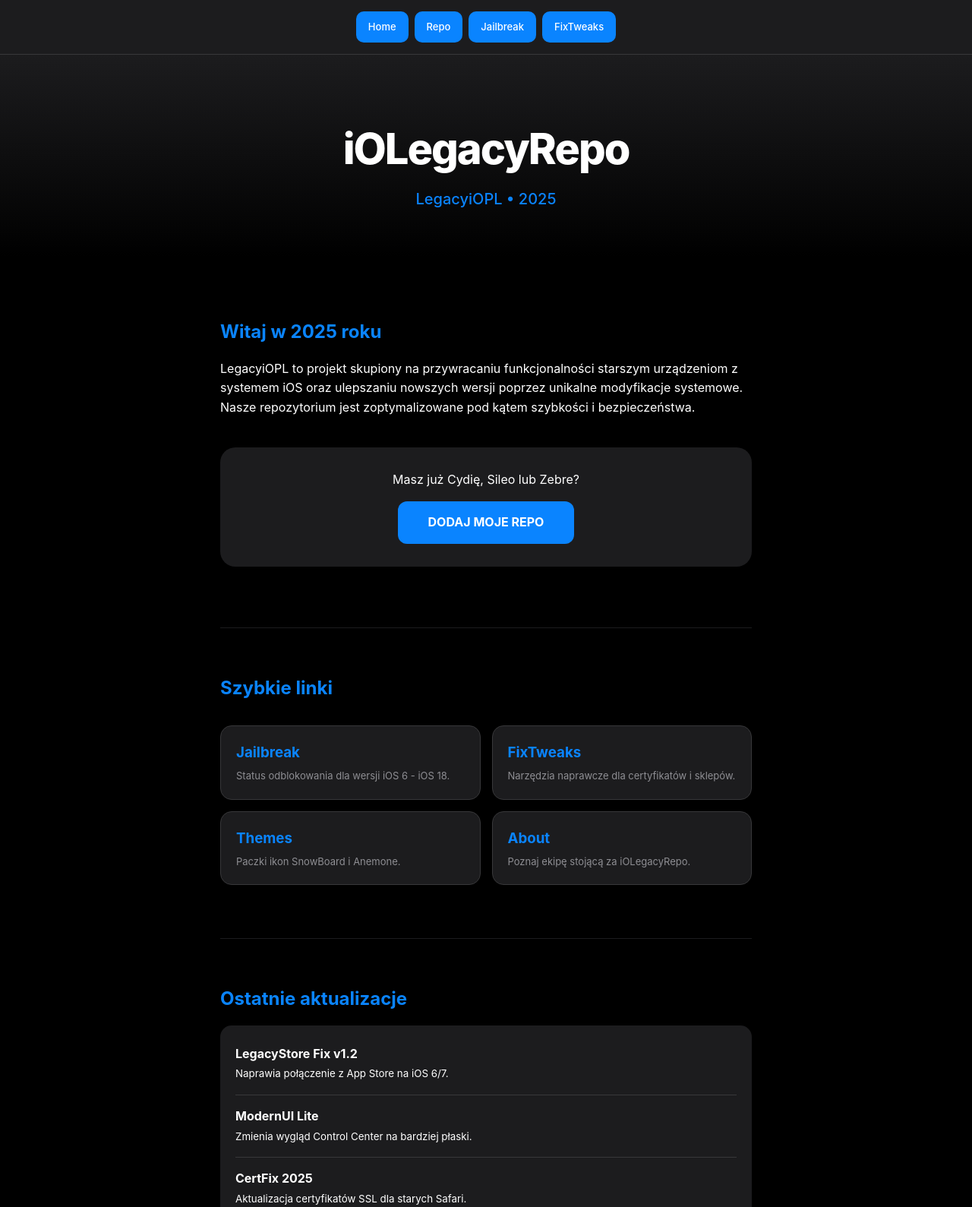
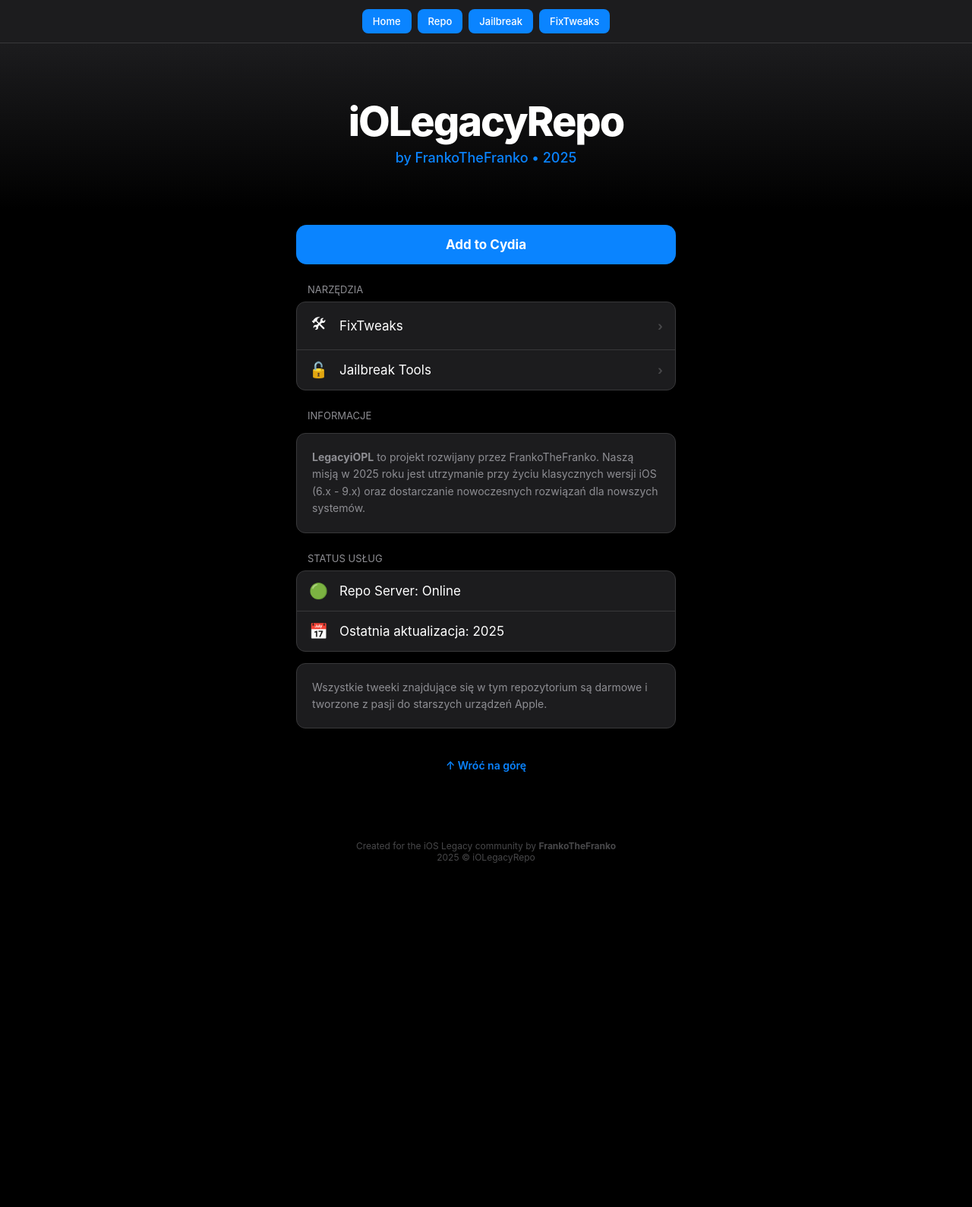
Before and after one commit to FrankoTheFranko/iOLegacyPL, a plain HTML site: page Home/index.html in a window 1280 px wide. Shown: the top 1589 px of the page at 76% size. After the commit the page ends 1176 px from the top, so only its background shows below. Drawn offline with Linux system fonts and the light colour scheme.

Commit message:
Refactor index.html with new styles and content
Updated the title and various styles in index.html. Changed navigation button classes and added new sections for information and status.

```diff
--- a/Home/index.html
+++ b/Home/index.html
@@ -3,167 +3,146 @@
 <head>
     <meta charset="UTF-8">
     <meta name="viewport" content="width=device-width, initial-scale=1.0">
-    <title>iOLegacyRepo | LegacyiOPL</title>
+    <title>iOLegacyRepo | FrankoTheFranko</title>
     <style>
-        /* Płynne przewijanie */
+        :root {
+            --ios-blue: #0A84FF;
+            --bg-color: #000000;
+            --card-bg: #1C1C1E;
+            --border-color: #38383A;
+            --text-main: #FFFFFF;
+            --text-sub: #8E8E93;
+        }
+
         html { scroll-behavior: smooth; }
 
         body {
             font-family: -apple-system, BlinkMacSystemFont, "Segoe UI", Roboto, Helvetica, Arial, sans-serif;
-            background-color: #000000;
+            background-color: var(--bg-color);
             margin: 0;
-            padding: 0;
-            color: #ffffff;
-            line-height: 1.6;
+            display: flex;
+            flex-direction: column;
+            align-items: center;
+            color: var(--text-main);
         }
 
-        /* Menu górne */
+        /* Pasek nawigacji */
         header {
-            background-color: #1c1c1e;
-            padding: 15px 0;
+            width: 100%;
+            background-color: var(--card-bg);
+            padding: 12px 0;
             text-align: center;
-            border-bottom: 1px solid #38383a;
+            border-bottom: 1px solid var(--border-color);
             position: sticky;
             top: 0;
             z-index: 1000;
         }
 
-        nav {
-            display: flex;
-            justify-content: center;
-            gap: 8px;
-            flex-wrap: wrap;
-        }
+        nav { display: flex; justify-content: center; gap: 8px; }
 
-        .nav-button {
-            background-color: #0a84ff;
+        .nav-btn {
+            background-color: var(--ios-blue);
             color: white;
             text-decoration: none;
-            padding: 10px 16px;
-            border-radius: 10px;
+            padding: 8px 14px;
+            border-radius: 8px;
+            font-size: 13px;
             font-weight: 500;
-            font-size: 13px;
         }
 
         /* Hero Section */
         .hero {
-            padding: 80px 20px 40px;
+            width: 100%;
+            padding: 70px 0 40px;
             text-align: center;
-            background: linear-gradient(180deg, #1c1c1e 0%, #000000 100%);
+            background: linear-gradient(180deg, #1C1C1E 0%, #000000 100%);
         }
 
-        .hero h1 {
-            font-size: 56px;
+        .hero-title {
+            font-size: 54px;
             font-weight: 800;
             margin: 0;
             letter-spacing: -2px;
         }
 
-        .hero p {
-            color: #0a84ff;
-            font-size: 20px;
-            font-weight: 500;
-            margin-top: 5px;
+        .subtitle { color: var(--ios-blue); font-size: 18px; font-weight: 500; margin-top: 5px; }
+
+        .container {
+            width: 90%;
+            max-width: 500px;
+            padding-bottom: 50px;
         }
 
-        /* Kontener treści */
-        .container {
-            max-width: 700px;
-            margin: 0 auto;
-            padding: 20px;
+        /* Przycisk Cydia */
+        .btn-add {
+            display: block;
+            background-color: var(--ios-blue);
+            color: white;
+            text-align: center;
+            padding: 16px;
+            border-radius: 14px;
+            text-decoration: none;
+            font-weight: 700;
+            margin: 20px 0;
+            font-size: 17px;
         }
 
-        /* Sekcje informacyjne (wydłużające stronę) */
-        section {
-            padding: 40px 0;
-            border-bottom: 1px solid #1c1c1e;
+        /* Styl listy menu */
+        .section-title {
+            font-size: 13px;
+            color: var(--text-sub);
+            text-transform: uppercase;
+            margin: 25px 0 8px 15px;
         }
 
-        h2 {
-            color: #0a84ff;
-            font-size: 24px;
-            margin-bottom: 15px;
+        .menu-list {
+            background: var(--card-bg);
+            border-radius: 12px;
+            overflow: hidden;
+            border: 1px solid var(--border-color);
         }
 
-        /* Kafelki redirectów */
-        .redirect-grid {
-            display: grid;
-            grid-template-columns: 1fr 1fr;
-            gap: 15px;
-            margin: 30px 0;
+        .menu-item {
+            display: flex;
+            align-items: center;
+            padding: 14px 16px;
+            text-decoration: none;
+            color: var(--text-main);
+            border-bottom: 1px solid var(--border-color);
         }
 
-        .redirect-card {
-            background-color: #1c1c1e;
+        .menu-item:last-child { border-bottom: none; }
+
+        .icon { font-size: 20px; margin-right: 15px; width: 25px; text-align: center; }
+        .label { flex-grow: 1; font-size: 17px; }
+        .arrow { color: #48484A; font-weight: bold; }
+
+        /* Dodatkowe sekcje dla długości strony */
+        .info-block {
+            background: var(--card-bg);
+            border-radius: 12px;
             padding: 20px;
-            border-radius: 15px;
-            text-decoration: none;
-            color: white;
-            border: 1px solid #38383a;
-            transition: border 0.2s;
-        }
-
-        .redirect-card:hover { border-color: #0a84ff; }
-
-        .redirect-card h3 { margin: 0 0 5px 0; color: #0a84ff; }
-
-        .redirect-card p { margin: 0; font-size: 13px; color: #8e8e93; }
-
-        /* Przycisk Cydia */
-        .add-repo-box {
-            background-color: #1c1c1e;
-            padding: 30px;
-            border-radius: 20px;
-            text-align: center;
-            margin: 40px 0;
-        }
-
-        .cydia-link {
-            color: white;
-            background-color: #0a84ff;
-            text-decoration: none;
-            padding: 15px 40px;
-            border-radius: 12px;
-            font-weight: bold;
-            display: inline-block;
             margin-top: 15px;
-        }
-
-        /* Lista Tweaków (dla długości) */
-        .tweak-list {
-            background: #1c1c1e;
-            border-radius: 15px;
-            padding: 10px 20px;
-        }
-
-        .tweak-item {
-            padding: 15px 0;
-            border-bottom: 1px solid #38383a;
-        }
-
-        .tweak-item:last-child { border-bottom: none; }
-
-        /* Przycisk na górę */
-        .scroll-up-container {
-            text-align: center;
-            padding: 50px 0;
+            border: 1px solid var(--border-color);
+            font-size: 14px;
+            color: var(--text-sub);
+            line-height: 1.6;
         }
 
         .back-to-top {
-            background-color: #2c2c2e;
-            color: #ffffff;
-            padding: 12px 25px;
-            border-radius: 25px;
+            display: inline-block;
+            margin: 40px 0;
+            color: var(--ios-blue);
             text-decoration: none;
+            font-weight: 600;
             font-size: 14px;
-            border: 1px solid #38383a;
         }
 
         .footer {
+            font-size: 12px;
+            color: #48484A;
             text-align: center;
-            font-size: 13px;
-            color: #636366;
-            padding-bottom: 50px;
+            padding-bottom: 40px;
         }
     </style>
 </head>
@@ -171,90 +150,64 @@
 
     <header>
         <nav>
-        <a href="index.html" class="nav-button">Home</a>
-        <a href="repo.html" class="nav-button">Repo</a>
-        <a href="jailbreak.html" class="nav-button">Jailbreak</a>
-        <a href="fixtweaks.html" class="nav-button">FixTweaks</a>
+            <a href="index.html" class="nav-btn">Home</a>
+            <a href="repo.html" class="nav-btn">Repo</a>
+            <a href="jailbreak.html" class="nav-btn">Jailbreak</a>
+            <a href="fixtweaks.html" class="nav-btn">FixTweaks</a>
         </nav>
     </header>
 
     <div class="hero">
-    <h1>iOLegacyRepo</h1>
-    <p>LegacyiOPL &bull; 2025</p>
+        <h1 class="hero-title">iOLegacyRepo</h1>
+        <p class="subtitle">by FrankoTheFranko &bull; 2025</p>
     </div>
 
     <div class="container">
+        <a href="cydia://url/https://cydia.saurik.com/api/share#?source=https://legacyiopl.github.io/repo/" class="btn-add">Add to Cydia</a>
 
-    <section>
-        <h2>Witaj w 2025 roku</h2>
-        <p>LegacyiOPL to projekt skupiony na przywracaniu funkcjonalności starszym urządzeniom z systemem iOS oraz ulepszaniu nowszych wersji poprzez unikalne modyfikacje systemowe. Nasze repozytorium jest zoptymalizowane pod kątem szybkości i bezpieczeństwa.</p>
-
-        <div class="add-repo-box">
-            <span>Masz już Cydię, Sileo lub Zebre?</span><br>
-            <a href="cydia://url/https://cydia.saurik.com/api/share#?source=https://legacyiopl.github.io" class="cydia-link">
-                DODAJ MOJE REPO
+        <div class="section-title">Narzędzia</div>
+        <div class="menu-list">
+            <a href="fixtweaks.html" class="menu-item">
+                <span class="icon">🛠</span>
+                <span class="label">FixTweaks</span>
+                <span class="arrow">›</span>
+            </a>
+            <a href="jailbreak.html" class="menu-item">
+                <span class="icon">🔓</span>
+                <span class="label">Jailbreak Tools</span>
+                <span class="arrow">›</span>
             </a>
         </div>
-    </section>
 
-    <section id="links">
-        <h2>Szybkie linki</h2>
-        <div class="redirect-grid">
-            <a href="jailbreak.html" class="redirect-card">
-                <h3>Jailbreak</h3>
-                <p>Status odblokowania dla wersji iOS 6 - iOS 18.</p>
-            </a>
-            <a href="fixtweaks.html" class="redirect-card">
-                <h3>FixTweaks</h3>
-                <p>Narzędzia naprawcze dla certyfikatów i sklepów.</p>
-            </a>
-            <a href="themes.html" class="redirect-card">
-                <h3>Themes</h3>
-                <p>Paczki ikon SnowBoard i Anemone.</p>
-            </a>
-            <a href="about.html" class="redirect-card">
-                <h3>About</h3>
-                <p>Poznaj ekipę stojącą za iOLegacyRepo.</p>
-            </a>
+        <div class="section-title">Informacje</div>
+        <div class="info-block">
+            <b>LegacyiOPL</b> to projekt rozwijany przez FrankoTheFranko. Naszą misją w 2025 roku jest utrzymanie przy życiu klasycznych wersji iOS (6.x - 9.x) oraz dostarczanie nowoczesnych rozwiązań dla nowszych systemów.
         </div>
-    </section>
 
-    <section>
-        <h2>Ostatnie aktualizacje</h2>
-        <div class="tweak-list">
-            <div class="tweak-item">
-                <strong>LegacyStore Fix v1.2</strong><br>
-                <small>Naprawia połączenie z App Store na iOS 6/7.</small>
+        <div class="section-title">Status Usług</div>
+        <div class="menu-list">
+            <div class="menu-item">
+                <span class="icon">🟢</span>
+                <span class="label">Repo Server: Online</span>
             </div>
-            <div class="tweak-item">
-                <strong>ModernUI Lite</strong><br>
-                <small>Zmienia wygląd Control Center na bardziej płaski.</small>
-            </div>
-            <div class="tweak-item">
-                <strong>CertFix 2025</strong><br>
-                <small>Aktualizacja certyfikatów SSL dla starych Safari.</small>
-            </div>
-            <div class="tweak-item">
-                <strong>NoUpdate Legacy</strong><br>
-                <small>Blokuje wymuszanie aktualizacji systemowych.</small>
+            <div class="menu-item">
+                <span class="icon">📅</span>
+                <span class="label">Ostatnia aktualizacja: 2025</span>
             </div>
         </div>
-    </section>
 
-    <section>
-        <h2>Status Serwerów</h2>
-        <p>Wszystkie serwery plików iOLegacyRepo działają poprawnie. Status: <span style="color: #34c759;">ONLINE</span></p>
-        <p style="font-size: 13px; color: #8e8e93;">Ostatnia synchronizacja bazy danych: Dzisiaj, 2025 r.</p>
-    </section>
+        <div class="info-block">
+            Wszystkie tweeki znajdujące się w tym repozytorium są darmowe i tworzone z pasji do starszych urządzeń Apple.
+        </div>
 
-    <div class="scroll-up-container">
+        <div style="text-align: center;">
             <a href="#top" class="back-to-top">↑ Wróć na górę</a>
         </div>
-
     </div>
 
     <div class="footer">
-    &copy; 2025 <b>LegacyiOPL</b>. Created for the iOS Community.
+        Created for the iOS Legacy community by <b>FrankoTheFranko</b><br>
+        2025 &copy; iOLegacyRepo
     </div>
 
 </body>
```
Lines whose indentation alone changed are shown as unchanged.
